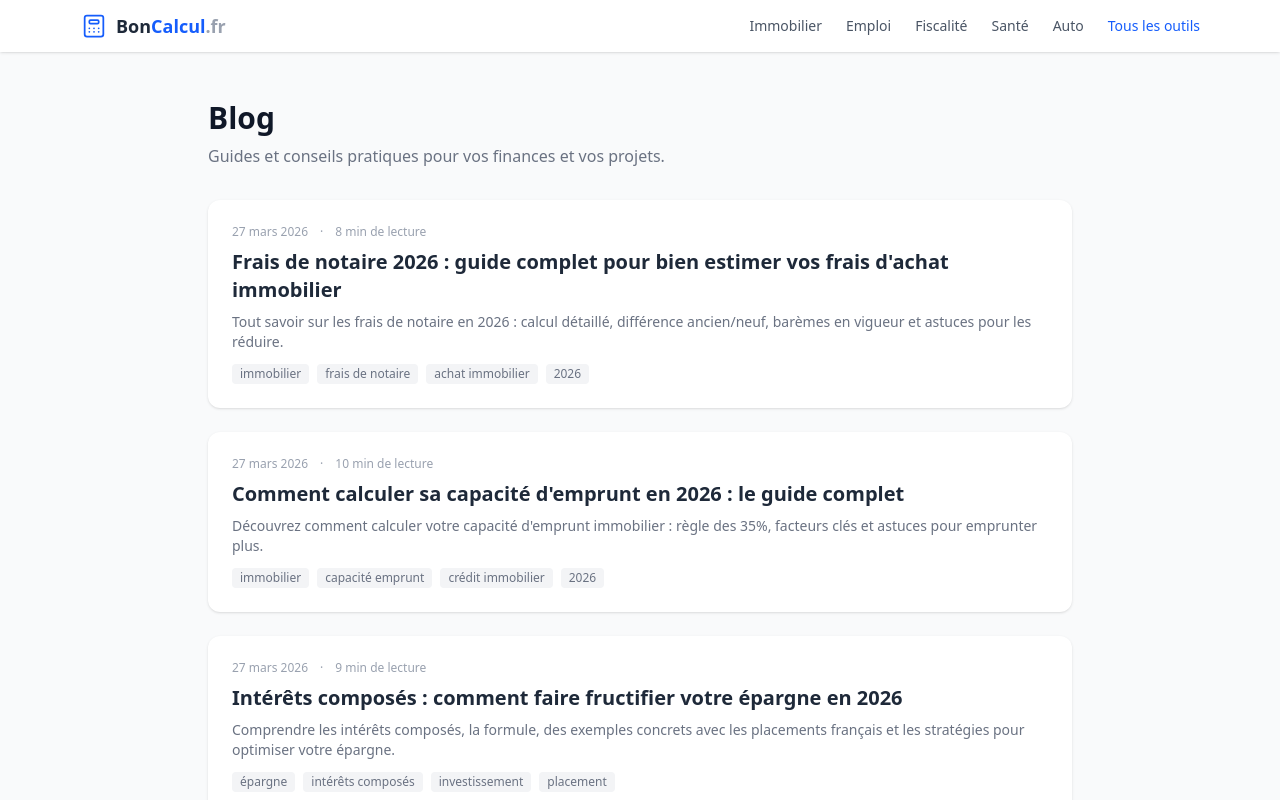
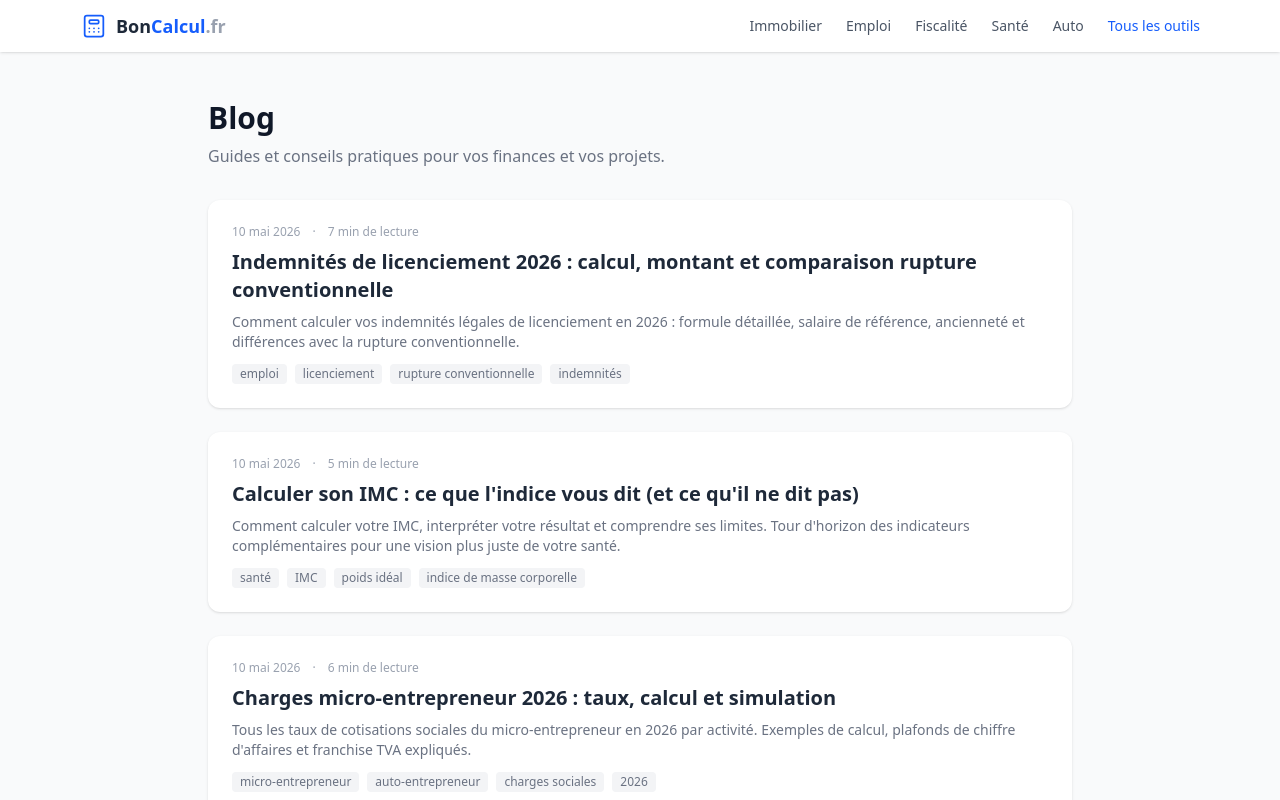
Before and after one commit to arnov8/boncalcul, a Next.js app: page /blog in a window 1280 px wide. Shown: the top 800 px of the page. Built offline with nearby package versions, Linux system fonts and the light colour scheme.

Commit message:
feat: show most recent blog articles first

```diff
--- a/src/app/blog/page.tsx
+++ b/src/app/blog/page.tsx
@@ -18,7 +18,7 @@ export default function BlogPage() {
       </p>
 
       <div className="space-y-6">
-        {articles.map((article) => (
+        {[...articles].reverse().map((article) => (
           <Link
             key={article.slug}
             href={`/blog/${article.slug}`}
```
